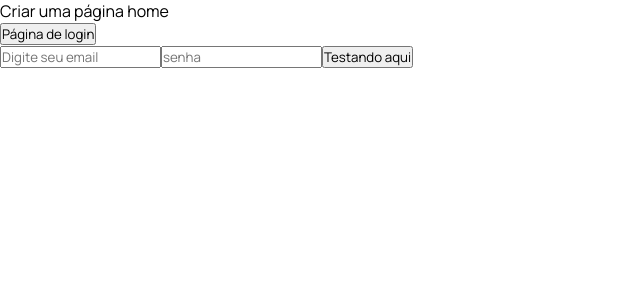
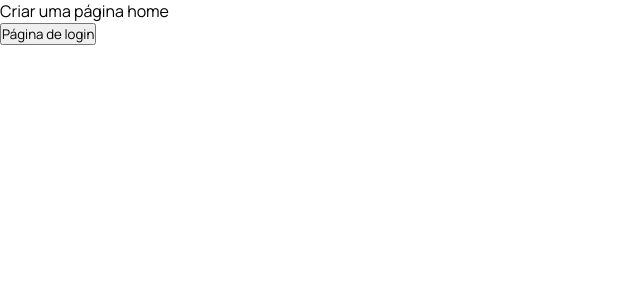
Before and after one commit to pipetasks/pipetasks, a Next.js app: page / in a window 1280 px wide. Shown: the top 300 px of the page, without its empty margins (0-640 px from the left). Built offline with nearby package versions, Linux system fonts and the light colour scheme.

Commit message:
page: remove form to home page

```diff
--- a/src/pages/index.tsx
+++ b/src/pages/index.tsx
@@ -1,20 +1,8 @@
 import type { NextPage } from 'next';
 import Head from 'next/head';
 import Link from 'next/link';
-import { SubmitHandler, useForm } from 'react-hook-form';
-
-interface TestForm {
-  email: string;
-  password: string;
-}
 
 const Home: NextPage = () => {
-  const { register, handleSubmit } = useForm<TestForm>();
-
-  const onSubmit: SubmitHandler<TestForm> = (data) => {
-    console.log(data);
-  };
-
   return (
     <>
       <Head>
@@ -29,18 +17,6 @@ const Home: NextPage = () => {
       <Link href="/entrar">
         <button>Página de login</button>
       </Link>
-
-      <form onSubmit={handleSubmit(onSubmit)}>
-        <input
-          type="email"
-          placeholder="Digite seu email"
-          {...register('email')}
-        />
-
-        <input type="password" {...register('password')} placeholder="senha" />
-
-        <button type="submit">Testando aqui </button>
-      </form>
     </>
   );
 };
```
